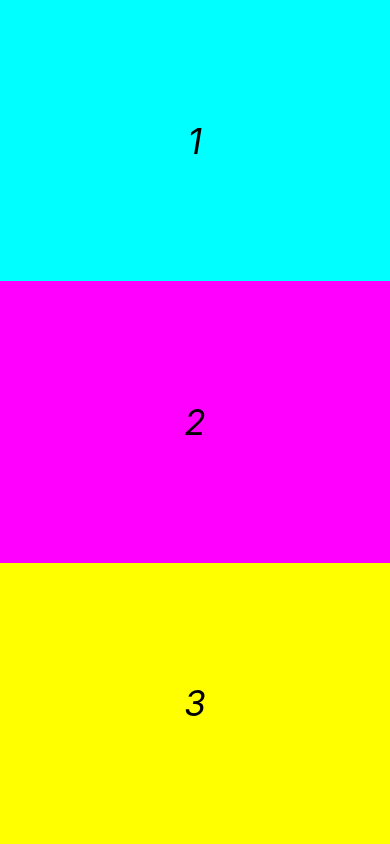
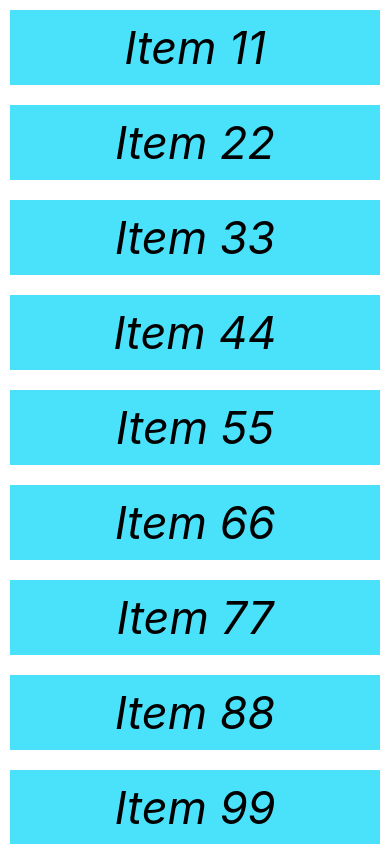
Before and after one commit to Saiedafride11/Programming-WIth-Mash, a React Native app: screen / in a window 390 px wide. Built offline with nearby package versions, Linux system fonts and the light colour scheme.

Commit message:
List_ScrollView_RefreshControl

```diff
--- a/App.js
+++ b/App.js
@@ -3,23 +3,54 @@
   StyleSheet,
   View,
   Text,
-  Button,
+  ScrollView,
+  RefreshControl,
 } from 'react-native';
 
 const App = () => {
 
+  const [Items, setItems] = useState([
+    { key: 1, item: 'Item 11' },
+    { key: 2, item: 'Item 22' },
+    { key: 3, item: 'Item 33' },
+    { key: 4, item: 'Item 44' },
+    { key: 5, item: 'Item 55' },
+    { key: 6, item: 'Item 66' },
+    { key: 7, item: 'Item 77' },
+    { key: 8, item: 'Item 88' },
+    { key: 9, item: 'Item 99' },
+    { key: 10, item: 'Item 100' },
+    { key: 11, item: 'Item 111' },
+  ]);
+  const [Refreshing, setRefreshing] = useState(false);
+
+  const onRefresh = () => {
+    setRefreshing(true);
+    setItems([...Items, { key: 12, item: 'Item 222' }]);
+    setRefreshing(false);
+  }
+
   return (
-    <View style={styles.body}>
-      <View style={styles.view1}>
-        <Text style={styles.text}>1</Text>
-      </View>
-      <View style={styles.view2}>
-        <Text style={styles.text}>2</Text>
-      </View>
-      <View style={styles.view3}>
-        <Text style={styles.text}>3</Text>
-      </View>
-    </View>
+    <ScrollView
+      style={styles.body}
+      refreshControl={
+        <RefreshControl
+          refreshing={Refreshing}
+          onRefresh={onRefresh}
+          colors={['#ff00ff']}
+        />
+      }
+    >
+      {
+        Items.map((object) => {
+          return (
+            <View style={styles.item} key={object.key}>
+              <Text style={styles.text}>{object.item}</Text>
+            </View>
+          )
+        })
+      }
+    </ScrollView>
   );
 };
 
@@ -27,31 +58,17 @@
   body: {
     flex: 1,
     flexDirection: 'column',
-    backgroundColor: '#0000ff',
-    alignItems: 'stretch',
+    backgroundColor: '#ffffff',
+  },
+  item: {
+    margin: 10,
+    backgroundColor: '#4ae1fa',
     justifyContent: 'center',
-  },
-  view1: {
-    flex: 1,
-    backgroundColor: '#00ffff',
     alignItems: 'center',
-    justifyContent: 'center',
-  },
-  view2: {
-    flex: 1,
-    backgroundColor: '#ff00ff',
-    alignItems: 'center',
-    justifyContent: 'center',
-  },
-  view3: {
-    flex: 1,
-    backgroundColor: '#ffff00',
-    alignItems: 'center',
-    justifyContent: 'center',
   },
   text: {
     color: '#000000',
-    fontSize: 35,
+    fontSize: 45,
     fontStyle: 'italic',
     margin: 10,
   },
```
